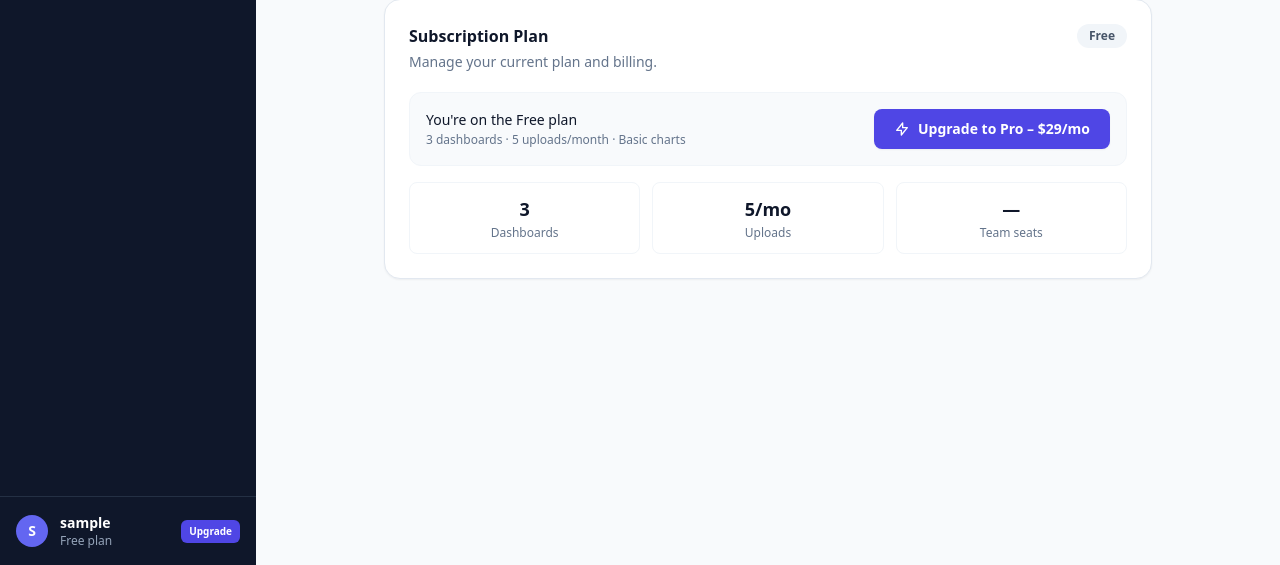
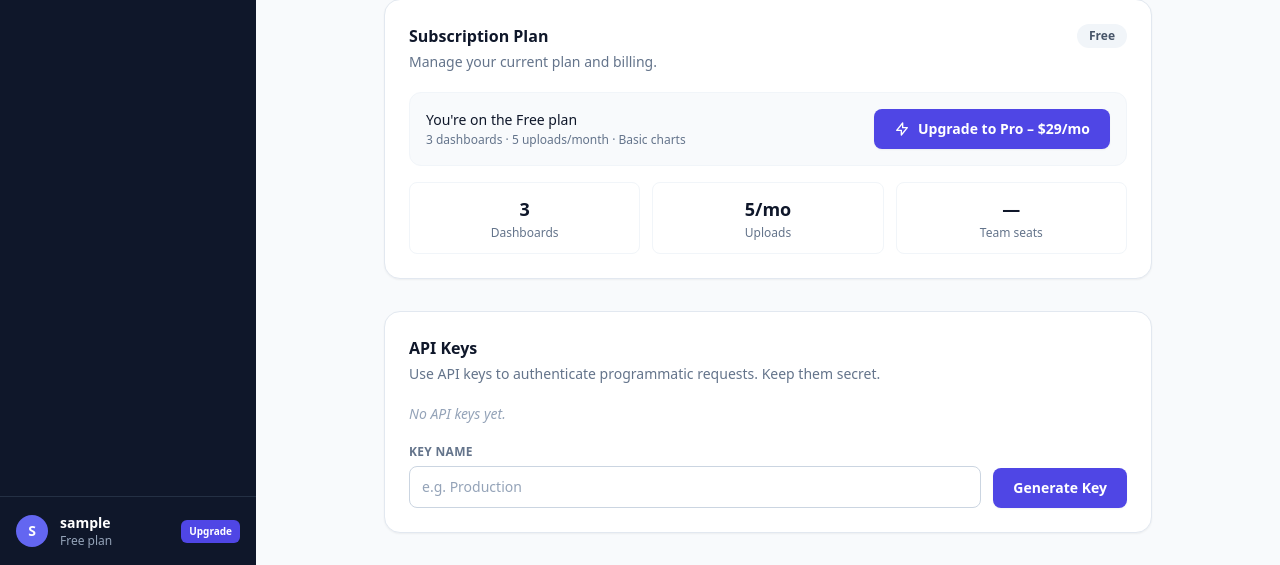
Before and after one commit to kasela/dash, a Django app: page /billing/settings/account/ in a window 1280 px wide. Shown: the part 1025-1590 px from the top of the page. Run offline with Django 5.2, Linux system fonts and the light colour scheme; the visitor is signed in with stand-in values (Sample User, id 1); some libraries are stand-ins or nearby versions.

Commit message:
Add API key authentication
- Add ApiKey model (apps/accounts/models.py) with user FK, 64-char hex key, name, and last_used_at tracking
- Add api_key_required decorator (apps/accounts/decorators.py) supporting Authorization: Bearer and X-API-Key headers
- Add create/revoke API key views and routes under /accounts/api-keys/
- Show and manage API keys in account settings page with copy-on-create UX

https://claude.ai/code/session_01RdqnBFz3Nsv4a4731hzoxp

```diff
--- a/apps/accounts/urls.py
+++ b/apps/accounts/urls.py
@@ -1,9 +1,11 @@
 from django.urls import path
 
-from .views import AppLoginView, AppLogoutView, signup_view
+from .views import AppLoginView, AppLogoutView, signup_view, api_key_create, api_key_revoke
 
 urlpatterns = [
     path("login/", AppLoginView.as_view(), name="login"),
     path("logout/", AppLogoutView.as_view(), name="logout"),
     path("signup/", signup_view, name="signup"),
+    path("api-keys/create/", api_key_create, name="api-key-create"),
+    path("api-keys/<int:key_id>/revoke/", api_key_revoke, name="api-key-revoke"),
 ]
--- a/apps/billing/views.py
+++ b/apps/billing/views.py
@@ -17,6 +17,7 @@ from django.views.decorators.csrf import csrf_exempt
 from django.views.decorators.http import require_http_methods
 
 from apps.workspaces.models import Workspace, WorkspaceMember
+from apps.accounts.models import ApiKey
 from .models import UserProfile
 
 
@@ -153,9 +154,11 @@ def account_settings(request: HttpRequest) -> HttpResponse:
                 messages.info(request, "Your subscription has been cancelled. You retain access until the end of the billing period.")
             return redirect("account-settings")
 
+    api_keys = ApiKey.objects.filter(user=request.user).order_by("-created_at")
     return render(request, "billing/account_settings.html", {
         "profile": profile,
         "password_form": password_form,
+        "api_keys": api_keys,
     })
 
 
--- a/templates/billing/account_settings.html
+++ b/templates/billing/account_settings.html
@@ -182,5 +182,103 @@
     </div>
   </section>
 
+
+  <!-- ── API Keys ─────────────────────────────────────────────────────────── -->
+  <section class="rounded-2xl border border-slate-200 bg-white p-6 shadow-sm">
+    <h2 class="text-base font-semibold text-slate-900 mb-1">API Keys</h2>
+    <p class="text-sm text-slate-500 mb-5">Use API keys to authenticate programmatic requests. Keep them secret.</p>
+
+    <!-- Existing keys -->
+    {% if api_keys %}
+    <ul class="mb-5 divide-y divide-slate-100 rounded-xl border border-slate-200 overflow-hidden">
+      {% for api_key in api_keys %}
+      <li class="flex items-center justify-between gap-4 px-4 py-3 bg-white hover:bg-slate-50">
+        <div class="min-w-0">
+          <p class="text-sm font-medium text-slate-900 truncate">{{ api_key.name }}</p>
+          <p class="text-xs text-slate-400 mt-0.5">
+            Created {{ api_key.created_at|date:"N j, Y" }}
+            {% if api_key.last_used_at %} · Last used {{ api_key.last_used_at|date:"N j, Y" }}{% endif %}
+          </p>
+        </div>
+        <button type="button"
+          data-revoke-url="{% url 'api-key-revoke' api_key.pk %}"
+          class="revoke-btn shrink-0 text-xs font-medium text-red-600 hover:text-red-700 transition-colors">
+          Revoke
+        </button>
+      </li>
+      {% endfor %}
+    </ul>
+    {% else %}
+    <p class="mb-5 text-sm text-slate-400 italic">No API keys yet.</p>
+    {% endif %}
+
+    <!-- Create new key -->
+    <div id="api-key-form" class="flex gap-3 items-end">
+      <div class="flex-1">
+        <label class="block text-xs font-semibold text-slate-500 mb-1.5 uppercase tracking-wide">Key Name</label>
+        <input type="text" id="api-key-name" placeholder="e.g. Production"
+          class="w-full rounded-lg border border-slate-300 px-3 py-2.5 text-sm text-slate-900 placeholder-slate-400 focus:border-indigo-500 focus:outline-none focus:ring-2 focus:ring-indigo-500/20">
+      </div>
+      <button type="button" id="create-api-key-btn"
+        class="rounded-lg bg-indigo-600 px-5 py-2.5 text-sm font-semibold text-white shadow-sm transition-colors hover:bg-indigo-700 shrink-0">
+        Generate Key
+      </button>
+    </div>
+
+    <!-- Newly created key display -->
+    <div id="new-key-display" class="hidden mt-4 rounded-xl border border-emerald-200 bg-emerald-50 p-4">
+      <p class="text-xs font-semibold text-emerald-700 mb-2">Copy your key now — it won't be shown again.</p>
+      <div class="flex items-center gap-2">
+        <code id="new-key-value" class="flex-1 rounded-lg bg-white border border-emerald-200 px-3 py-2 text-sm font-mono text-slate-800 break-all"></code>
+        <button type="button" id="copy-key-btn"
+          class="shrink-0 rounded-lg border border-emerald-300 bg-white px-3 py-2 text-xs font-semibold text-emerald-700 hover:bg-emerald-100 transition-colors">
+          Copy
+        </button>
+      </div>
+    </div>
+  </section>
+
 </div>
+
+<script>
+(function () {
+  const csrfToken = "{{ csrf_token }}";
+
+  document.getElementById("create-api-key-btn").addEventListener("click", function () {
+    const name = document.getElementById("api-key-name").value.trim() || "My API Key";
+    fetch("{% url 'api-key-create' %}", {
+      method: "POST",
+      headers: {"Content-Type": "application/x-www-form-urlencoded", "X-CSRFToken": csrfToken},
+      body: "name=" + encodeURIComponent(name),
+    })
+      .then(r => r.json())
+      .then(data => {
+        if (data.key) {
+          document.getElementById("new-key-value").textContent = data.key;
+          document.getElementById("new-key-display").classList.remove("hidden");
+          document.getElementById("api-key-name").value = "";
+          setTimeout(() => location.reload(), 5000);
+        }
+      });
+  });
+
+  document.getElementById("copy-key-btn").addEventListener("click", function () {
+    const key = document.getElementById("new-key-value").textContent;
+    navigator.clipboard.writeText(key).then(() => {
+      this.textContent = "Copied!";
+      setTimeout(() => { this.textContent = "Copy"; }, 2000);
+    });
+  });
+
+  document.querySelectorAll(".revoke-btn").forEach(function (btn) {
+    btn.addEventListener("click", function () {
+      if (!confirm("Revoke this API key? This cannot be undone.")) return;
+      fetch(btn.dataset.revokeUrl, {
+        method: "POST",
+        headers: {"X-CSRFToken": csrfToken},
+      }).then(() => location.reload());
+    });
+  });
+})();
+</script>
 {% endblock %}
```
Also changed, not shown: apps/accounts/decorators.py (added, +33 -0 lines), apps/accounts/models.py (added, +21 -0 lines), apps/accounts/views.py (+22 -2 lines), apps/accounts/migrations/0001_initial.py (added).
